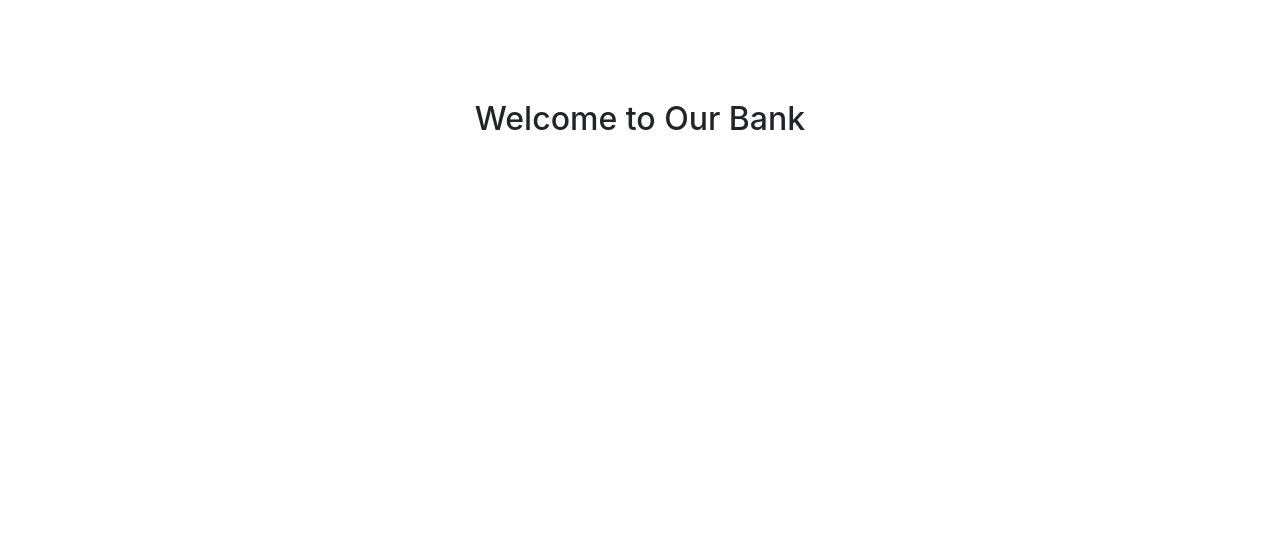
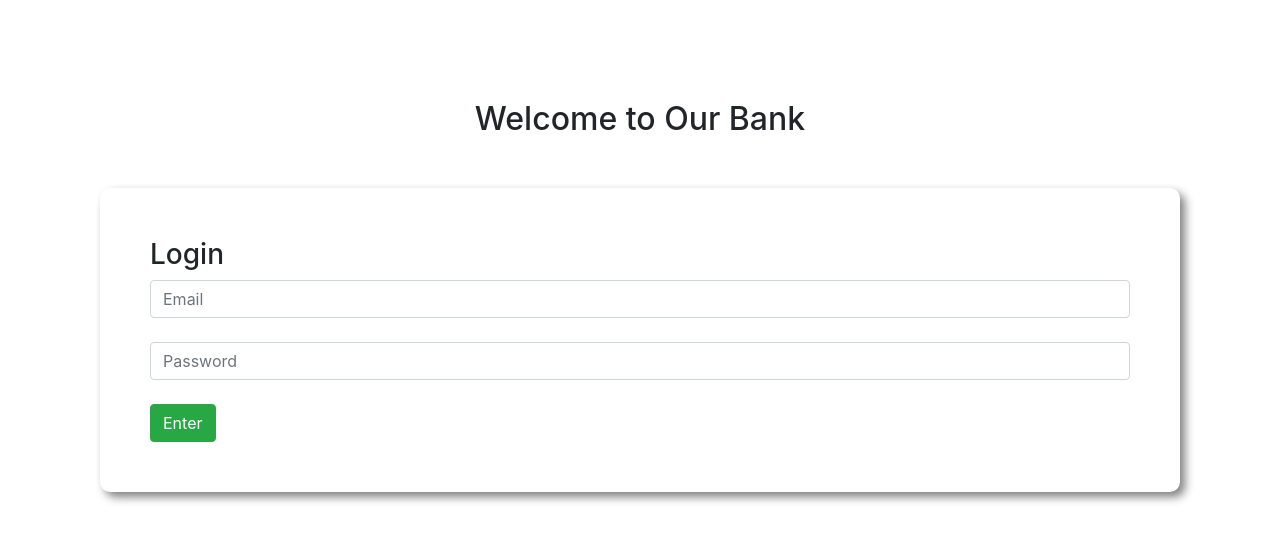
Before and after one commit to Sawkat7762/WorldBank, a plain HTML site: page index.html in a window 1280 px wide. Drawn offline with nearby package versions, Linux system fonts and the light colour scheme.

Commit message:
login Area

```diff
--- a/index.html
+++ b/index.html
@@ -9,6 +9,18 @@
     <link rel="stylesheet" href="https://cdn.jsdelivr.net/npm/bootstrap@4.4.1/dist/css/bootstrap.min.css" integrity="sha384-Vkoo8x4CGsO3+Hhxv8T/Q5PaXtkKtu6ug5TOeNV6gBiFeWPGFN9MuhOf23Q9Ifjh" crossorigin="anonymous">
 </head>
 <body>
-    <h2 class="text-center">Welcome to Our Bank</h2>
+
+    <Div class="login-area">
+        <h2 class="text-center">Welcome to Our Bank</h2>
+        <div class="submit-area">
+            <h3>Login</h3>
+            <input class="form-control" type="text" name="" id="" placeholder="Email">
+            <br>
+            <input class="form-control" type="password" placeholder="Password">
+            <br>
+            <button class="btn btn-success">Enter</button>
+        </div>
+
+    </Div>
 </body>
 </html>
--- a/style.css
+++ b/style.css
@@ -1,3 +1,9 @@
 body{
     padding: 100px;
 }
+.submit-area{
+    box-shadow: 5px 5px 10px gray;
+    margin-top: 50px;
+    padding: 50px;
+    border-radius: 10px;
+}
```
